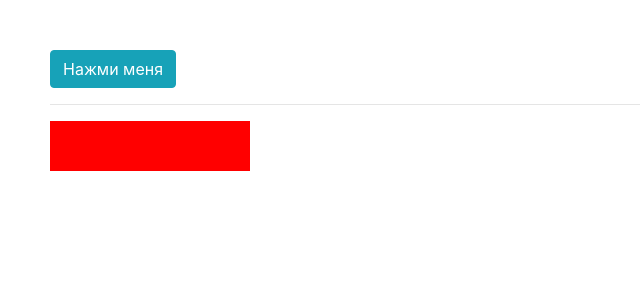
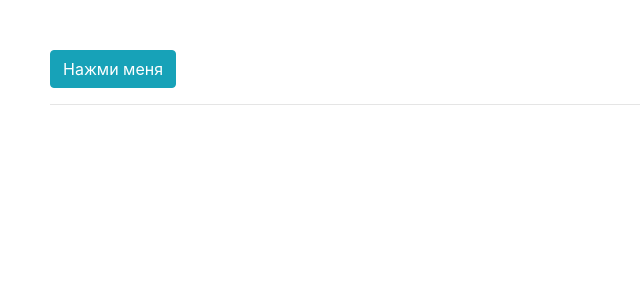
Before and after one commit to academind-345590/ng-theory, an Angular app: page / in a window 1280 px wide. Shown: the top 300 px of the page, without its empty margins (0-640 px from the left). Built offline with nearby package versions, Linux system fonts and the light colour scheme.

Commit message:
Animations: detals tuning

```diff
--- a/src/app/app.animations.ts
+++ b/src/app/app.animations.ts
@@ -1,14 +1,24 @@
-import { trigger, state, style, transition, animate } from '@angular/animations';
+import { trigger, state, style, transition, animate, group, keyframes } from '@angular/animations';
 
 export const divTrigger = trigger('divTrigger',[
   //void => *
   transition(':enter', [
     style({
-      opacity: 0
+      width: '*',
+      height: '*'
     }),
-    animate(1000, style({
-      opacity: 1
-    }))
+    group([
+      animate(3000, style({
+        width: '200px',
+        height: '200px',
+      })),
+      animate(6000, keyframes([
+        style({backgroundColor: 'red'}),
+        style({backgroundColor: 'grey'}),
+        style({backgroundColor: 'yellow'})
+      ]))
+    ]),
+    animate(1000)
   ]),
   // * => void
   transition(':leave', animate(500, style({
@@ -16,14 +26,14 @@ export const divTrigger = trigger('divTrigger',[
   })))
 ]);
 
-export const changeWidthTrigger = trigger('changeWidthTrigger',[
-  transition('* => *',[
-    animate(1000, style({
-      width: '10px'
-    })),
-    animate(1000, style({
-      // only width, height reverse state
-      width: '*'
-    }))
-  ])
-])
+// export const changeWidthTrigger = trigger('changeWidthTrigger',[
+//   transition('* => *',[
+//     animate(1000, style({
+//       width: '10px'
+//     })),
+//     animate(1000, style({
+//       // only width, height reverse state
+//       width: '*'
+//     }))
+//   ])
+// ])
--- a/src/app/app.component.html
+++ b/src/app/app.component.html
@@ -1,14 +1,14 @@
 <button class="btn btn-info" (click)="isVisible = !isVisible">Нажми меня</button>
-<!-- <hr> -->
-<!-- <div
+<hr>
+<div
   @divTrigger
   class="alert alert-info"
   *ngIf="isVisible"
 >
   Это анимированное сообщение !
-</div> -->
-<hr>
+</div>
+<!-- <hr>
 <div
   [@changeWidthTrigger]="isVisible ? 'a' : 'b'"
   style="height: 50px; width: 200px; background-color: red"
-></div>
+></div> -->
--- a/src/app/app.component.ts
+++ b/src/app/app.component.ts
@@ -1,12 +1,12 @@
 import { Component } from '@angular/core';
-import { divTrigger, changeWidthTrigger } from './app.animations';
+import { divTrigger } from './app.animations';
 
 @Component({
   selector: 'app-root',
   templateUrl: './app.component.html',
   animations: [
     divTrigger,
-    changeWidthTrigger
+    // changeWidthTrigger
   ]
 })
 export class AppComponent {
```
